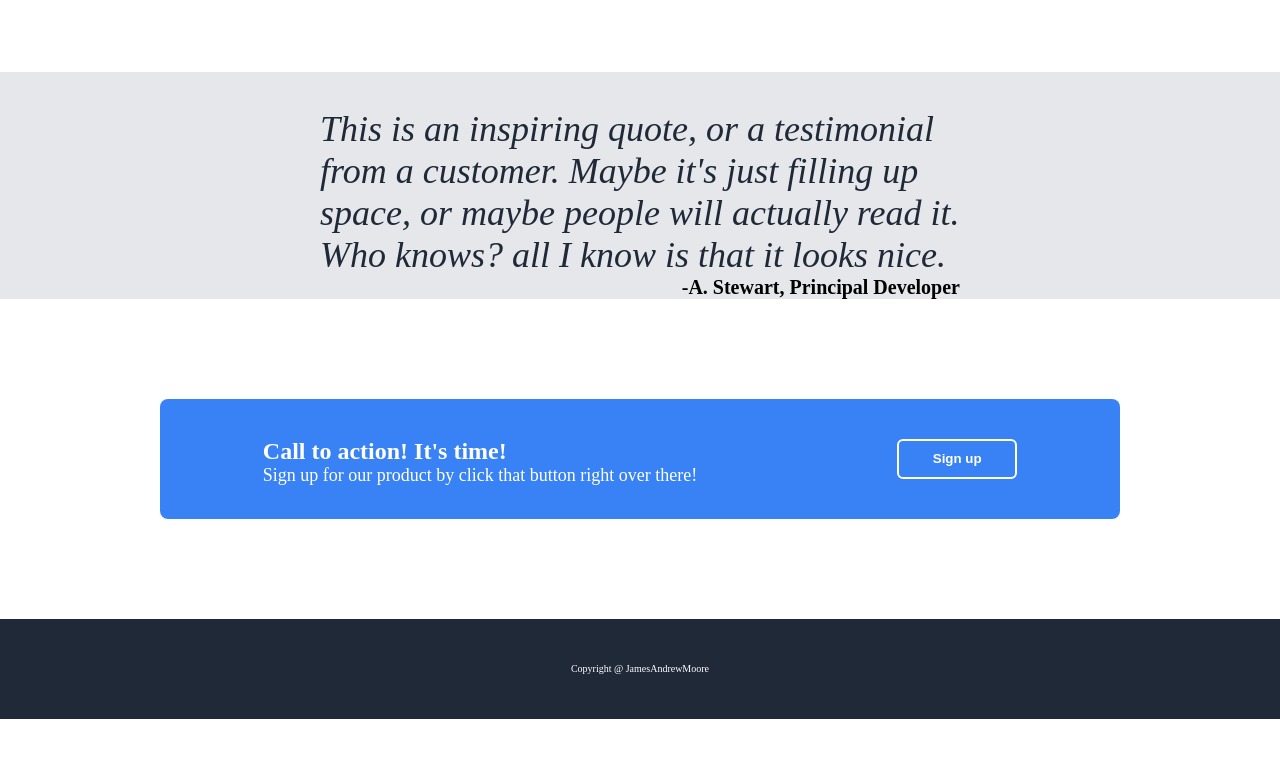
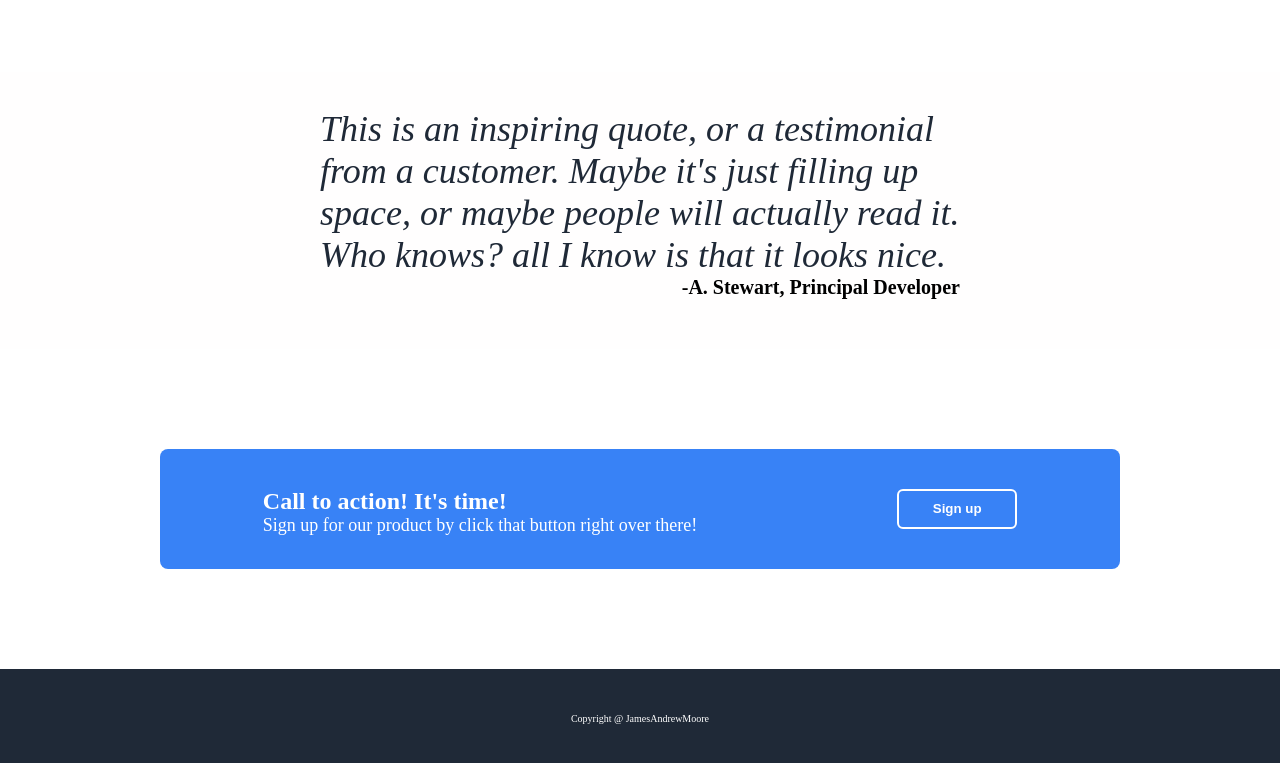
Before and after one commit to JamesAMoore/TOP-Landing-Page, a plain HTML site: page index.html in a window 1280 px wide. Shown: the part 887-1650 px from the top of the page. Before the commit the page ends 1606 px from the top, so only its background shows below. Drawn offline with Linux system fonts and the light colour scheme.

Commit message:
change to background on quote section 3

```diff
--- a/style.css
+++ b/style.css
@@ -151,10 +151,11 @@ h2 {
     flex-direction: column;
     margin: 75px auto;
     max-width: 80ch;
+    padding-bottom: 50px;
 }
 
 .section-3 {
-    background-color: #e5e7eb;
+    background-color: rgb(255, 254, 254);
 }
 
 div.quote-container > p:first-child {
```
